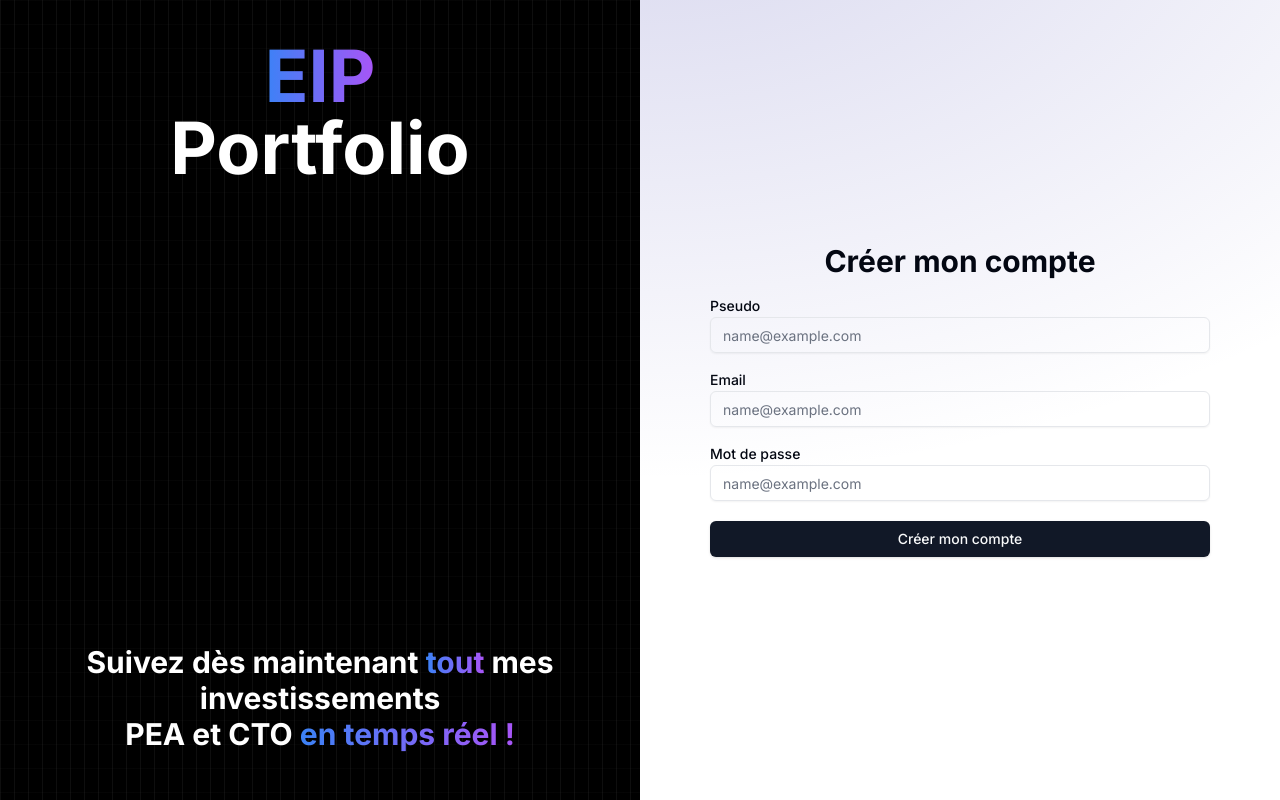
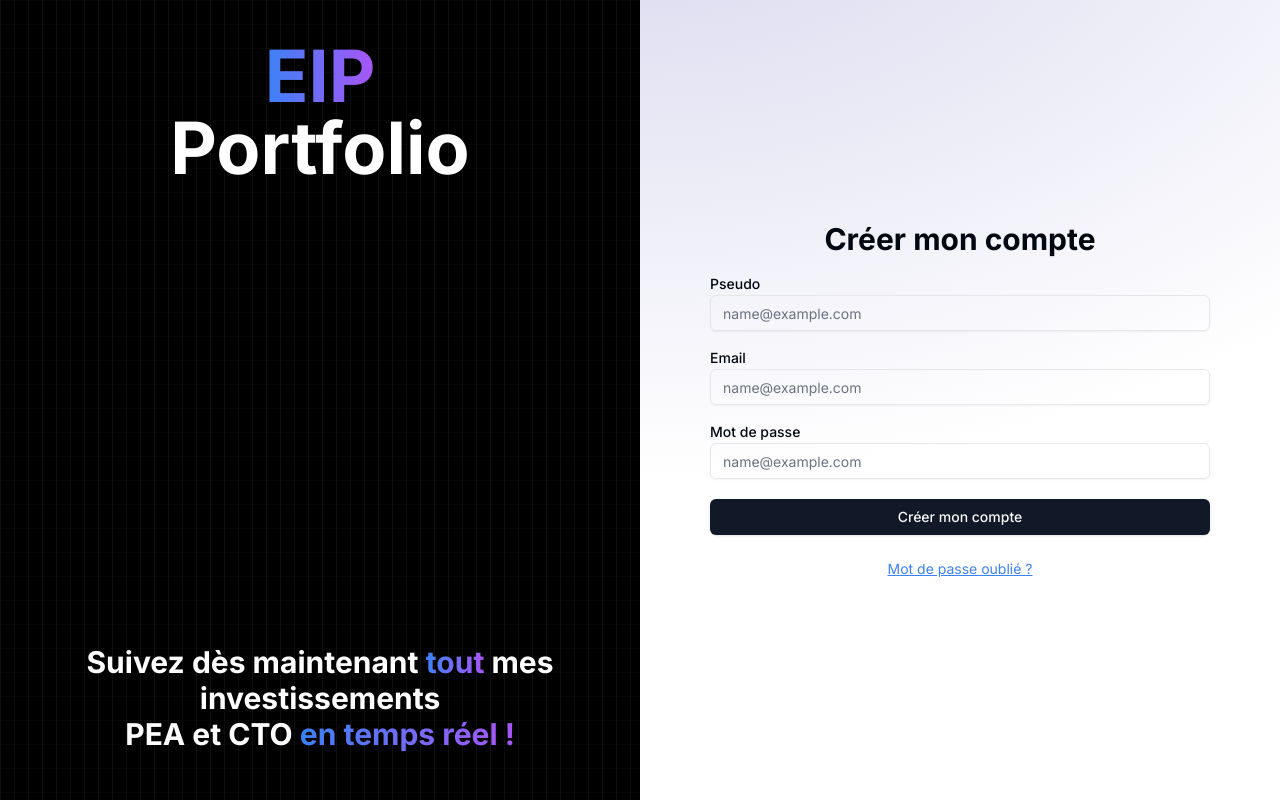
Before and after one commit to EtiamSani/PortfolioMonitor-Front-end, a Next.js app: page / in a window 1280 px wide. Built offline with nearby package versions, Linux system fonts and the light colour scheme.

Commit message:
password forgotten link on user signup page

```diff
--- a/components/usersSignup/UsersSignUpForm.tsx
+++ b/components/usersSignup/UsersSignUpForm.tsx
@@ -4,6 +4,7 @@ import { ReloadIcon } from "@radix-ui/react-icons"
   import { Input } from "@/components/ui/input"
   import { Label } from "@/components/ui/label"
   import { Button } from '../ui/button'
+import Link from 'next/link'
 
 
 
@@ -88,6 +89,7 @@ const UsersLoginForm = ({ className, ...props }:any) => {
               </Button>
             </div>
           </form>
+          <Link href="/mot-de-passe-oublie" className="text-blue-500 underline m-auto text-sm">Mot de passe oublié ?</Link>
         </div>
         </div>
       )
```
